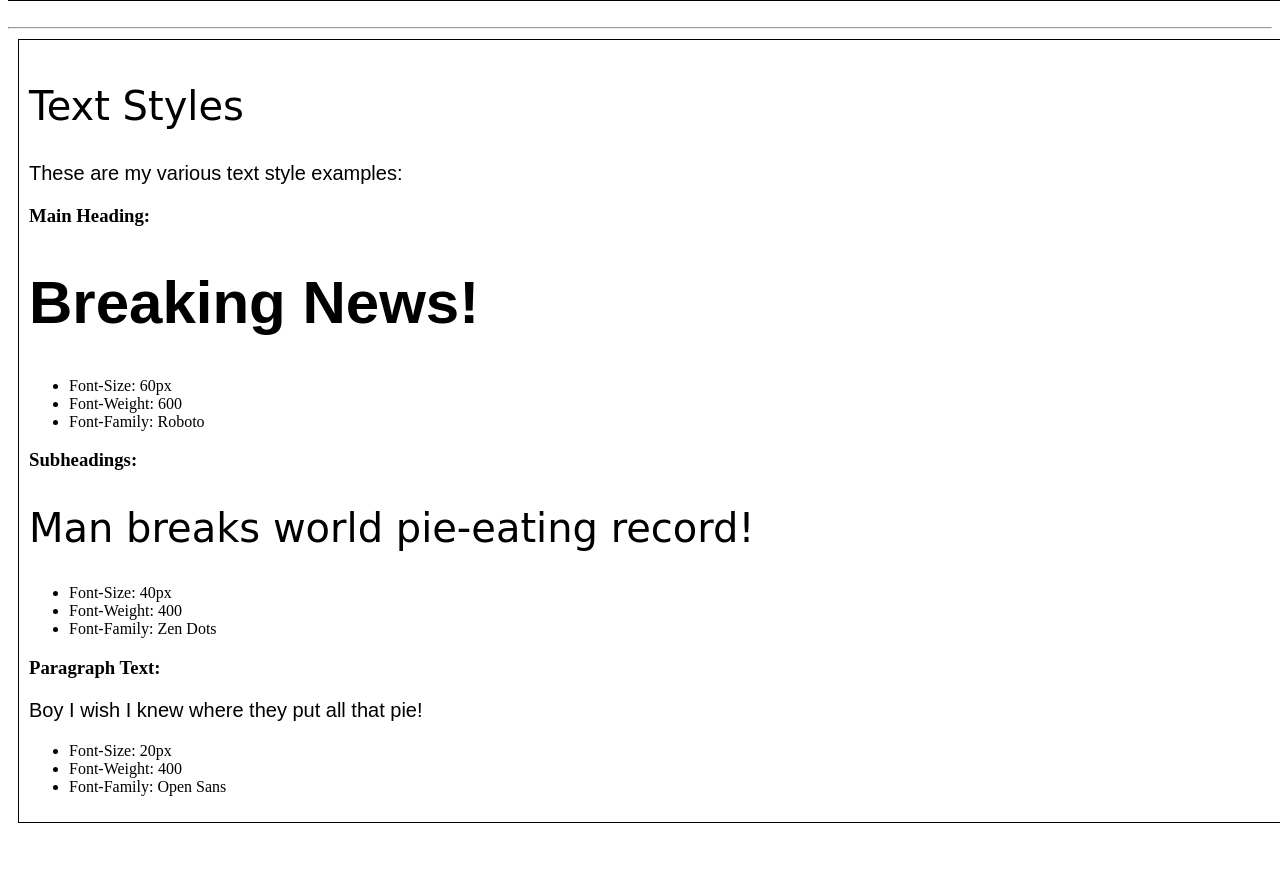
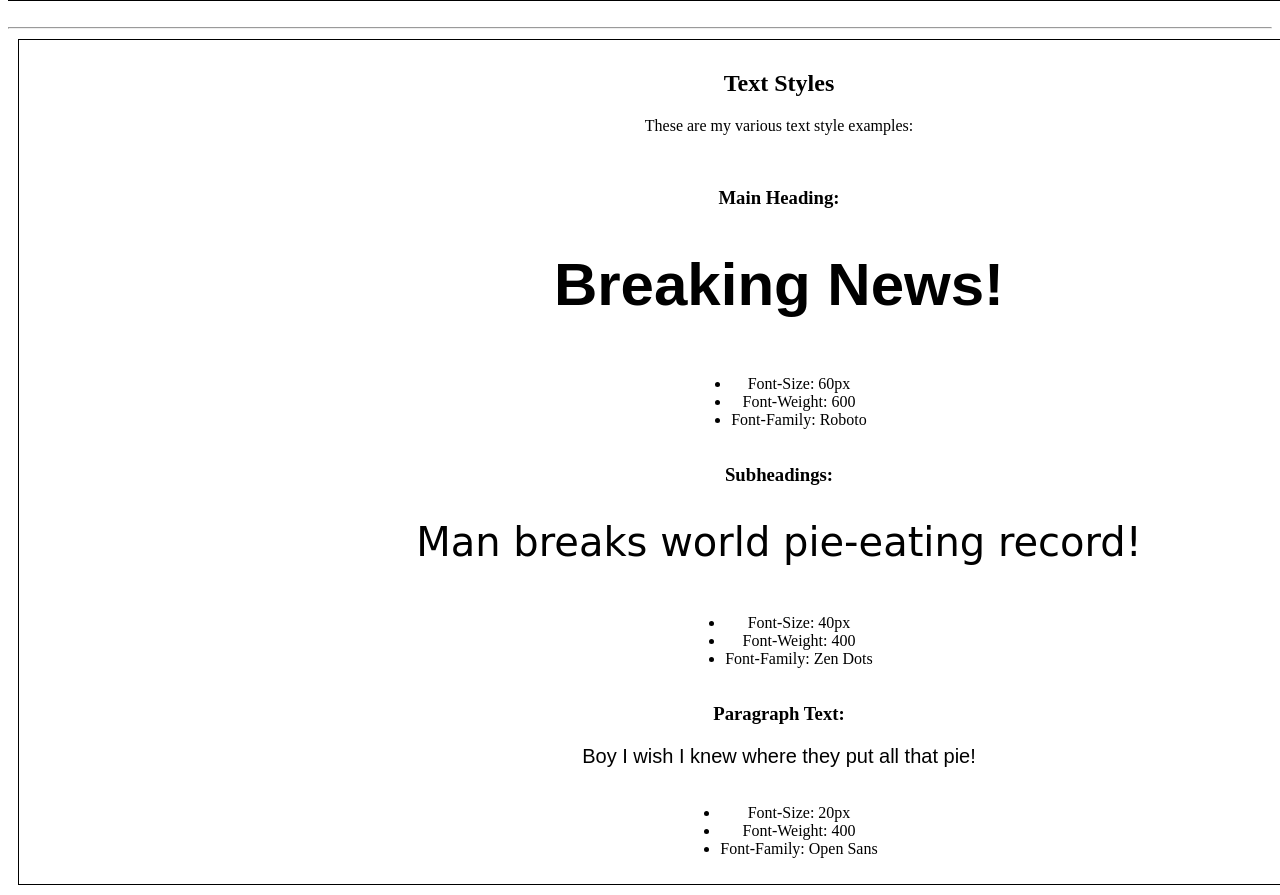
Before and after one commit to kinnearjc/website-design-system, a plain HTML site: page starting/index.html in a window 1280 px wide. Shown: the part 909-1804 px from the top of the page. Before the commit the page ends 1742 px from the top, so only its background shows below. Drawn offline with Linux system fonts and the light colour scheme; a web font is replaced by a local one.

Commit message:
made minor cosmetic changes

```diff
--- a/starting/index.html
+++ b/starting/index.html
@@ -41,28 +41,35 @@
         <div class="textStyle_section">
             <h2>Text Styles</h2>
             <p>These are my various text style examples:</p>
+            <br>
             <h3>Main Heading:</h3>
             <div id="textStyle_1"><h1>Breaking News!</h1></div>
+                <div class="center_ul">
                 <ul>
                     <li>Font-Size: 60px</li>
                     <li>Font-Weight: 600</li>
                     <li>Font-Family: Roboto</li>
                 </ul>
+                </div>
             <h3>Subheadings:</h3>
             <div id="textStyle_2"><h2>Man breaks world pie-eating record!</h2></div>
+            <div class="center_ul">
                 <ul>
                     <li>Font-Size: 40px</li>
                     <li>Font-Weight: 400</li>
                     <li>Font-Family: Zen Dots</li>
                 </ul>
+            </div>
             <h3>Paragraph Text:</h3>
             <div id="textStyle_3"><p>Boy I wish I knew where they put all that pie!</p></div>
+            <div class="center_ul">
                 <ul>
                     <li>Font-Size: 20px</li>
                     <li>Font-Weight: 400</li>
                     <li>Font-Family: Open Sans</li>
                 </ul>
             </div>
+        </div>
 
     </body>
 </html>
--- a/starting/styles.css
+++ b/starting/styles.css
@@ -489,25 +489,31 @@ h3{
     margin: 10px;
     padding: 10px;
     width: 1500px;
+    text-align: center;
 }
 
-.textStyle_section h3{
-    text-align: left;
+.center_ul{
+    text-align: center;
 }
 
-.textStyle_section h1{
+.center_ul > ul {
+    display: inline-block;
+  }
+
+
+.textStyle_section #textStyle_1 h1{
     font-family: 'Roboto', sans-serif;
     font-weight: 600;
     font-size: 60px;
 }
 
-.textStyle_section h2{
+.textStyle_section #textStyle_2 h2{
     font-family: 'Zen Dots', cursive;
     font-weight: 400;
     font-size: 40px;
 }
 
-.textStyle_section p{
+.textStyle_section #textStyle_3 p{
     font-family: 'Open Sans', sans-serif;
     font-weight: 400;
     font-size: 20px;
```
Lines whose indentation alone changed are shown as unchanged.
